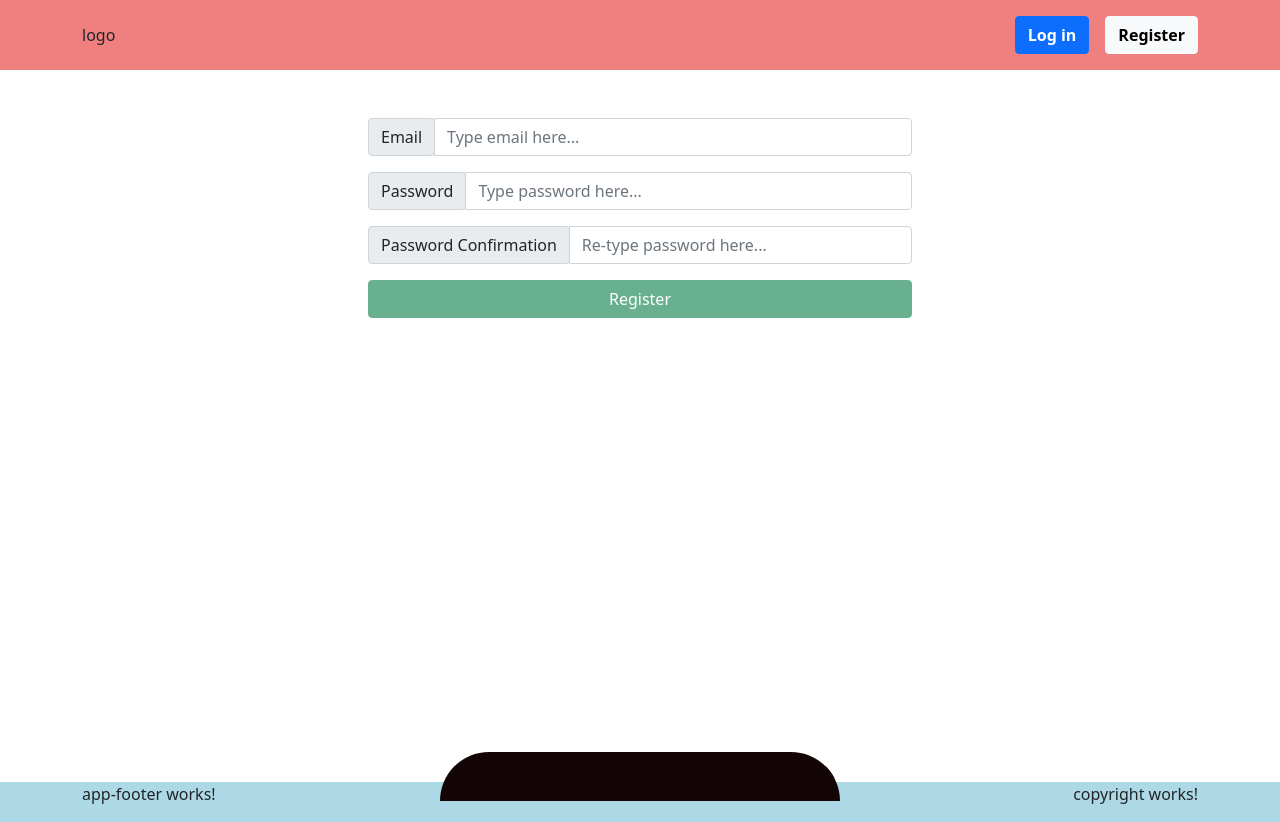
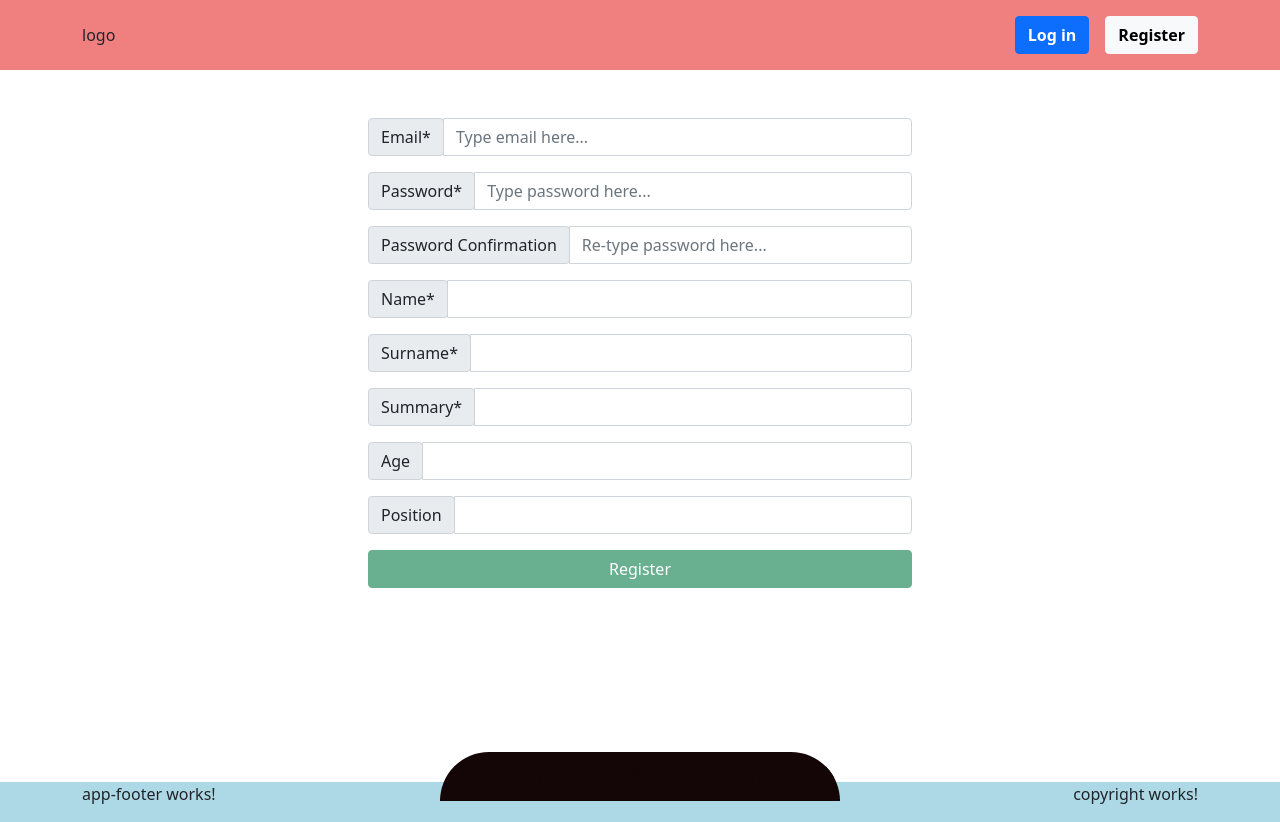
Before and after one commit to Quken/snipcode, an Angular app in the folder client/: page /register in a window 1280 px wide. Built offline with nearby package versions, Linux system fonts and the light colour scheme.

Commit message:
registration

```diff
--- a/client/src/app/core/user/registration/registration.component.html
+++ b/client/src/app/core/user/registration/registration.component.html
@@ -9,7 +9,7 @@
                 <div class="d-flex">
                     <div class="input-group">
                         <div class="input-group-prepend">
-                            <span class="input-group-text">Email</span>
+                            <span class="input-group-text">Email*</span>
                         </div>
                         <input
                             formControlName="email"
@@ -45,7 +45,7 @@
                 <div class="d-flex">
                     <div class="input-group">
                         <div class="input-group-prepend">
-                            <span class="input-group-text">Password</span>
+                            <span class="input-group-text">Password*</span>
                         </div>
                         <input
                             formControlName="password"
@@ -110,6 +110,154 @@
                     </div>
                 </div>
             </div>
+            <div class="input-group mb-3 flex-column">
+                <div class="d-flex">
+                    <div class="input-group">
+                        <div class="input-group-prepend">
+                            <span class="input-group-text">Name*</span>
+                        </div>
+                        <input
+                            formControlName="name"
+                            type="text"
+                            class="form-control"
+                            [ngClass]="{
+                                'is-invalid': isControlInvalid(
+                                    formGroup.controls['name']
+                                )
+                            }"
+                            placeholder=""
+                            aria-label="name"
+                            aria-describedby="name"
+                        />
+                    </div>
+                </div>
+                <div
+                    *ngIf="isControlInvalid(formGroup.controls['name'])"
+                    class="alert my-0 mx-2 p-0"
+                    style="color: red"
+                >
+                    <div
+                        *ngIf="formGroup.controls['name'].errors?.['required']"
+                    >
+                        Name is required.
+                    </div>
+                </div>
+            </div>
+            <div class="input-group mb-3 flex-column">
+                <div class="d-flex">
+                    <div class="input-group">
+                        <div class="input-group-prepend">
+                            <span class="input-group-text">Surname*</span>
+                        </div>
+                        <input
+                            formControlName="surname"
+                            type="text"
+                            class="form-control"
+                            [ngClass]="{
+                                'is-invalid': isControlInvalid(
+                                    formGroup.controls['surname']
+                                )
+                            }"
+                            aria-label="surname"
+                            aria-describedby="surname"
+                        />
+                    </div>
+                </div>
+                <div
+                    *ngIf="isControlInvalid(formGroup.controls['surname'])"
+                    class="alert my-0 mx-2 p-0"
+                    style="color: red"
+                >
+                    <div
+                        *ngIf="formGroup.controls['surname'].errors?.['required']"
+                    >
+                        Surname is required.
+                    </div>
+                </div>
+            </div>
+            <div class="input-group mb-3 flex-column">
+                <div class="d-flex">
+                    <div class="input-group">
+                        <div class="input-group-prepend">
+                            <span class="input-group-text">Summary*</span>
+                        </div>
+                        <input
+                            formControlName="summary"
+                            type="text"
+                            class="form-control"
+                            [ngClass]="{
+                                'is-invalid': isControlInvalid(
+                                    formGroup.controls['summary']
+                                )
+                            }"
+                            aria-label="summary"
+                            aria-describedby="summary"
+                        />
+                    </div>
+                </div>
+                <div
+                    *ngIf="isControlInvalid(formGroup.controls['summary'])"
+                    class="alert my-0 mx-2 p-0"
+                    style="color: red"
+                >
+                    <div
+                        *ngIf="formGroup.controls['summary'].errors?.['required']"
+                    >
+                        Summary is required.
+                    </div>
+                </div>
+            </div>
+            <div class="input-group mb-3 flex-column">
+                <div class="d-flex">
+                    <div class="input-group">
+                        <div class="input-group-prepend">
+                            <span class="input-group-text">Age</span>
+                        </div>
+                        <input
+                            formControlName="age"
+                            type="number"
+                            class="form-control"
+                            min="0"
+                            max="100"
+                            [ngClass]="{
+                                'is-invalid': isControlInvalid(
+                                    formGroup.controls['age']
+                                )
+                            }"
+                            aria-label="age"
+                            aria-describedby="age"
+                        />
+                    </div>
+                </div>
+                <div
+                    *ngIf="isControlInvalid(formGroup.controls['age'])"
+                    class="alert my-0 mx-2 p-0"
+                    style="color: red"
+                >
+                    <div *ngIf="formGroup.controls['age'].errors?.['min']">
+                        Age should be greater 0
+                    </div>
+                    <div *ngIf="formGroup.controls['age'].errors?.['max']">
+                        Age should be lower 100
+                    </div>
+                </div>
+            </div>
+            <div class="input-group mb-3 flex-column">
+                <div class="d-flex">
+                    <div class="input-group">
+                        <div class="input-group-prepend">
+                            <span class="input-group-text">Position</span>
+                        </div>
+                        <input
+                            formControlName="position"
+                            type="text"
+                            class="form-control"
+                            aria-label="position"
+                            aria-describedby="position"
+                        />
+                    </div>
+                </div>
+            </div>
             <div *ngIf="loginError" style="color: red" class="mb-4">
                 {{ loginError }}
             </div>
--- a/client/src/app/core/user/registration/registration.component.ts
+++ b/client/src/app/core/user/registration/registration.component.ts
@@ -6,7 +6,10 @@ import {
 } from '@angular/core';
 import { FormGroup, FormBuilder, Validators } from '@angular/forms';
 import { Router, ActivatedRoute } from '@angular/router';
+import { isNumber } from 'lodash';
+import { catchError, switchMap } from 'rxjs';
 import { isControlInvalid } from '../../form';
+import { User } from '../models';
 import { UserService } from '../user.service';
 
 @Component({
@@ -72,6 +75,54 @@ export class RegistrationComponent implements OnInit {
     }
 
     public onSubmit(): void {
+        if (this.formGroup.invalid) {
+            return;
+        }
+        this.loading = true;
+
+        const { email, name, surname, summary, age, position, password } =
+            this.formGroup.value;
+
+        // TODO: DTO
+        const payload: Partial<User> & { password: string } = {
+            email,
+            name,
+            surname,
+            summary,
+            password,
+        };
+        if (isNumber(age)) {
+            payload.age = age;
+        }
+        if (position) {
+            payload.position = position;
+        }
+        this._userService
+            .register(payload)
+            .pipe(
+                switchMap(() =>
+                    this._userService.login(
+                        (payload as User).email,
+                        payload.password
+                    )
+                ),
+                catchError((e) => {
+                    console.log(e);
+                    return e;
+                })
+            )
+            .subscribe({
+                next: () => {
+                    this.loading = false;
+                    this._router.navigate(['/']);
+                },
+                error: (e) => {
+                    this.loading = false;
+                    // TODO: show alert
+                    console.error(e);
+                },
+            });
+
         //after registration redirect to homepsge
         // this.logging = true;
         // const { email, password } = this.formGroup.value;
--- a/client/src/app/core/user/user.service.ts
+++ b/client/src/app/core/user/user.service.ts
@@ -21,7 +21,7 @@ export class UserService {
 
     constructor() {}
 
-    public login(email: string, password: string) {
+    public login(email: string, password: string): Observable<void> {
         return new Observable((observer) => {
             setTimeout(() => {
                 if (email === userMock.email && password === 'usermock') {
@@ -38,4 +38,15 @@ export class UserService {
             }, 4000);
         });
     }
+
+    // TODO: DTO
+    public register(payload: Partial<User>): Observable<void> {
+        console.log(payload);
+        return new Observable((observer) => {
+            setTimeout(() => {
+                observer.next();
+                observer.complete();
+            }, 4000);
+        });
+    }
 }
```
